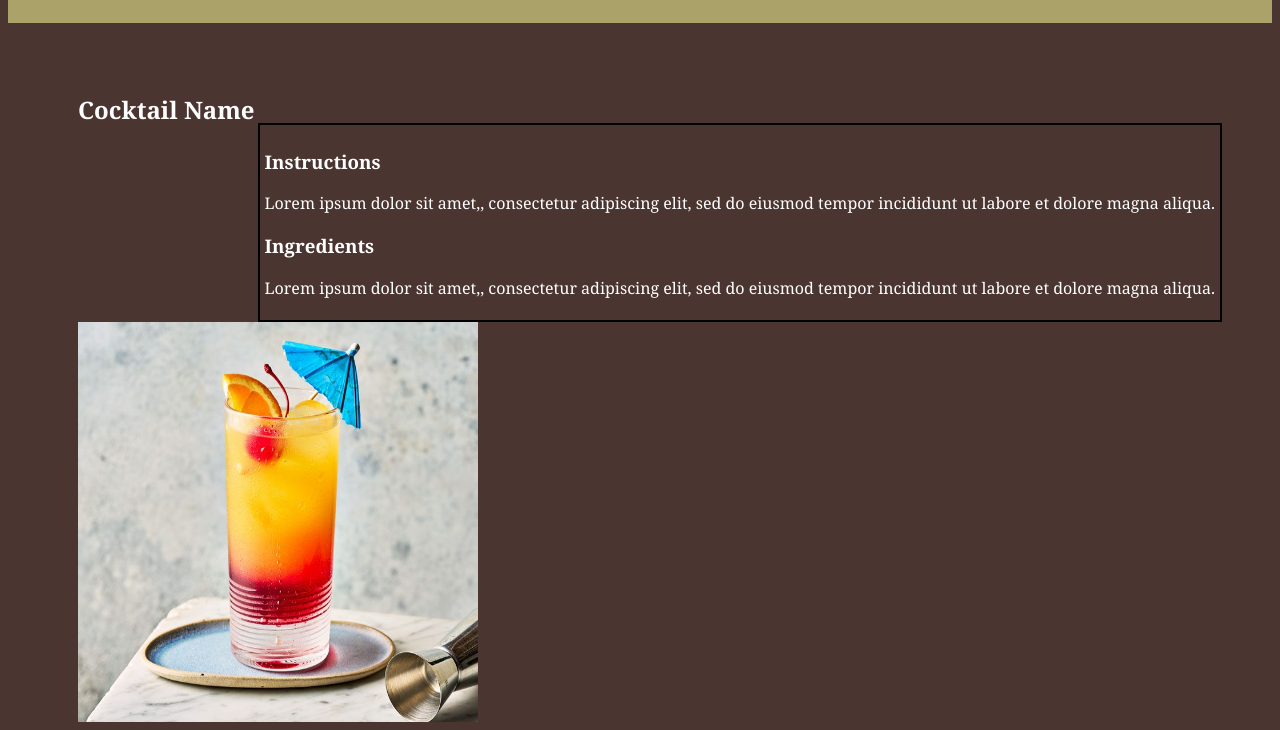
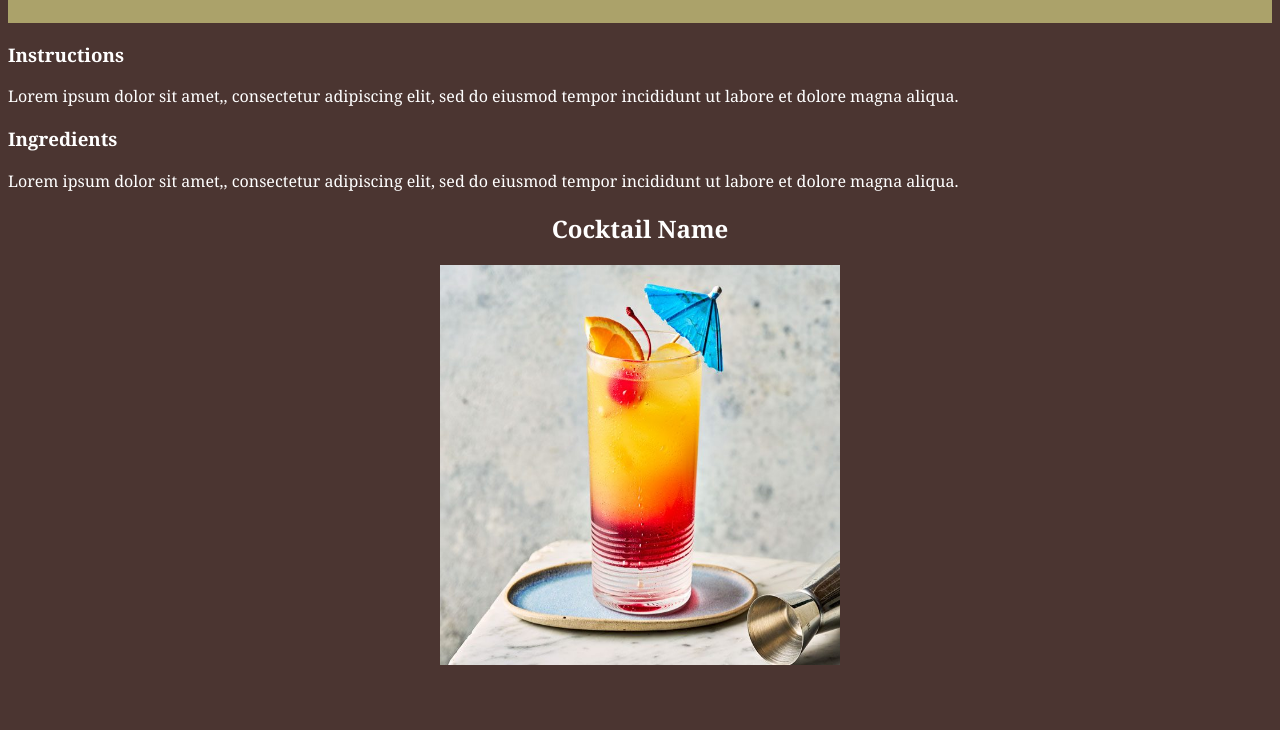
Before and after one commit to zelda-xena/INST377_Project, a plain HTML site: page project/result.html in a window 1280 px wide. Shown: the part 121-851 px from the top of the page. After the commit the page ends 800 px from the top, so only its background shows below. Drawn offline with Linux system fonts and the light colour scheme.

Commit message:
Update result.css

```diff
--- a/project/result.css
+++ b/project/result.css
@@ -42,16 +42,14 @@ li:hover {
 
 }
 
-.sidenav {
-    border: 2px solid black;
-    float: right;
-    top: 0px;
-    padding: 5px;
-    margin-right: 50px;
-    margin-top: 100px;
+#drink-result {
+    text-align: center;
 }
 
-#drink-result {
-    margin-left: 70px;
-    margin-top: 70px;
+#drink-text {
+    width: 700px;
+    border: 2px solid white;
+    border-radius: 10px;
+    margin: 20px auto;
+    padding: 10px;
 }
```
